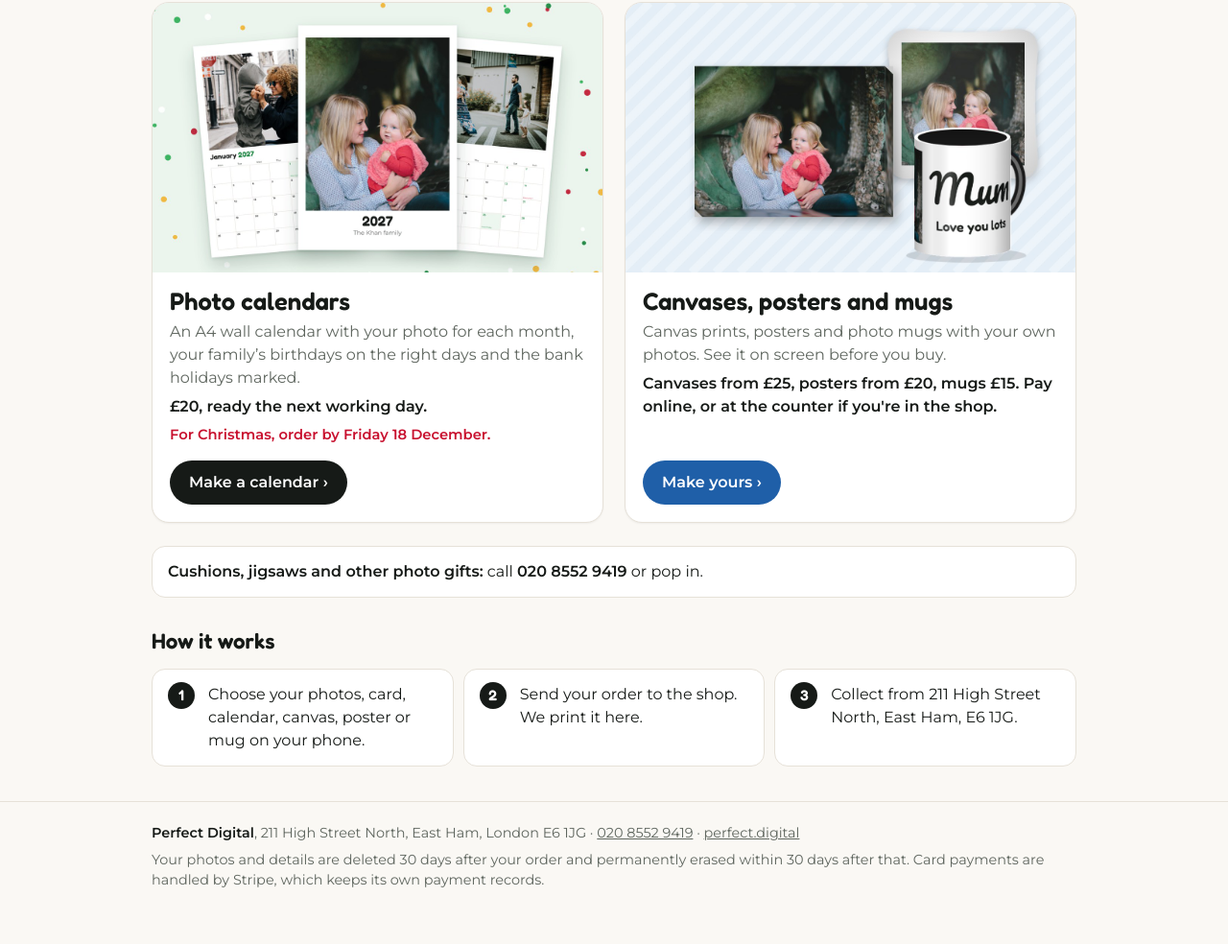
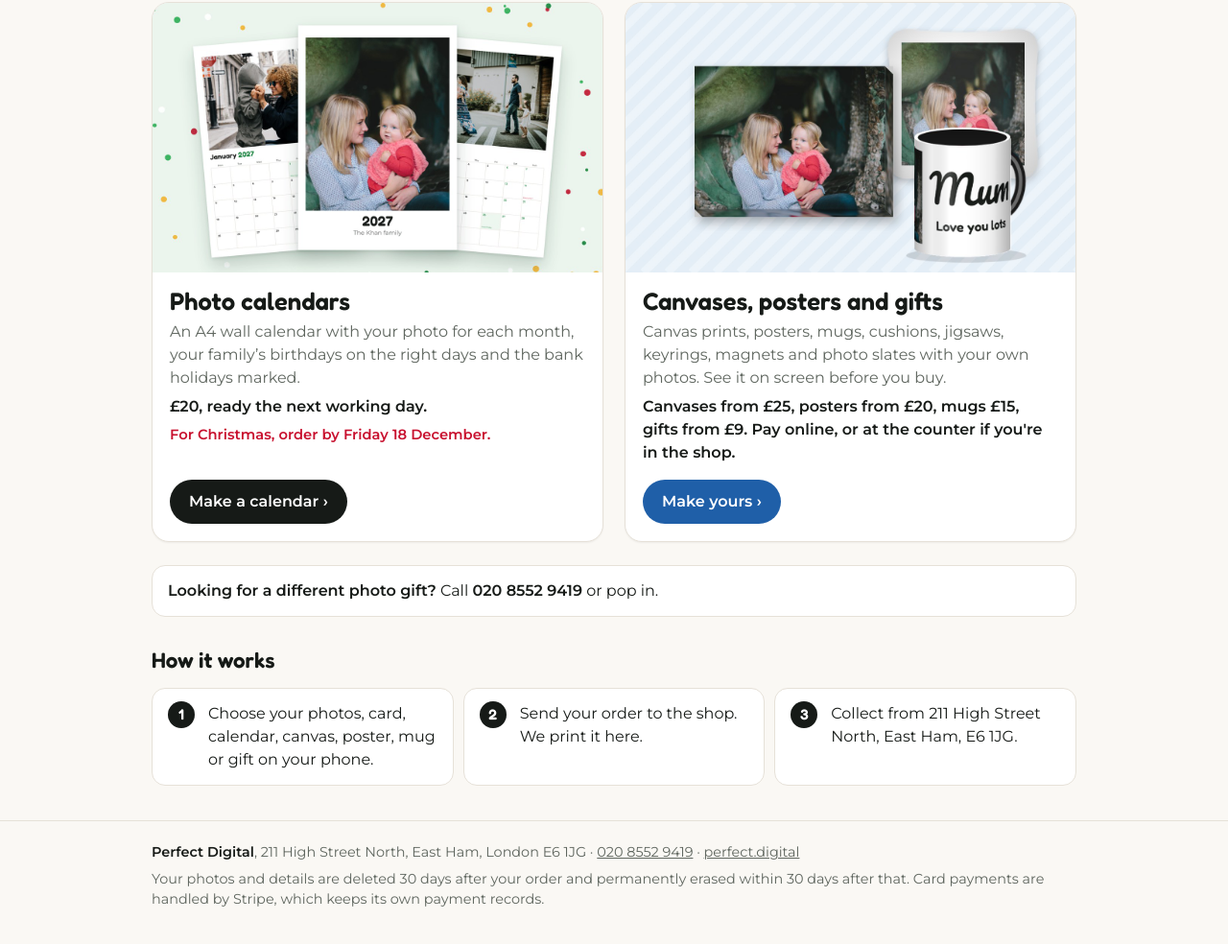
Before and after one commit to ajb2998/order-perfect-digital, a plain HTML site: page index.html in a window 1280 px wide. Shown: the part 918-1902 px from the top of the page at 96% size. Drawn offline with Linux system fonts and the light colour scheme.

Commit message:
Cushions and gifts on sale; the two heart slates held back
Cushions, jigsaws, keyrings, magnets and slates can now be ordered
online (PD.LIVE). PD.HELD keeps the small and large heart slates off
the live page; the product orders script (version 7) has the same list.
The home page says gifts can be ordered.

Co-Authored-By: Claude Fable 5.2 <noreply@anthropic.com>
Claude-Session: https://claude.ai/code/session_01DDDHDHHZ5zaVzoJALdtTRw

```diff
--- a/index.html
+++ b/index.html
@@ -4,10 +4,10 @@
 <meta charset="utf-8">
 <meta name="viewport" content="width=device-width, initial-scale=1, viewport-fit=cover">
 <title>Order online | Perfect Digital, East Ham</title>
-<meta name="description" content="Print your phone photos and make personalised cards, photo calendars, canvases, posters and mugs online. Made in our East Ham shop, ready for you to collect.">
+<meta name="description" content="Print your phone photos and make personalised cards, photo calendars, canvases, posters, mugs and photo gifts online. Made in our East Ham shop, ready for you to collect.">
 <meta property="og:type" content="website">
 <meta property="og:title" content="Order online | Perfect Digital">
-<meta property="og:description" content="Photo prints, personalised cards, photo calendars, canvases, posters and mugs from your phone, made in our East Ham shop.">
+<meta property="og:description" content="Photo prints, personalised cards, photo calendars, canvases, posters, mugs and photo gifts from your phone, made in our East Ham shop.">
 <meta property="og:url" content="https://order.perfect.digital/">
 <meta property="og:image" content="https://order.perfect.digital/img/cards.jpg">
 <link rel="icon" href="favicon.png">
@@ -86,7 +86,7 @@ footer b { color: var(--ink); }
 <main class="wrap">
   <section class="hero">
     <h1>Order online</h1>
-    <p>Print your phone photos, make your own cards and calendars, and order canvases, posters and mugs. We make them in our East Ham shop, ready for you to collect.</p>
+    <p>Print your phone photos, make your own cards and calendars, and order canvases, posters, mugs and photo gifts. We make them in our East Ham shop, ready for you to collect.</p>
     <p class="trust"><span aria-hidden="true">&#9733;</span> <b>4.9 on Google</b> from 330+ reviews &middot; Family-run in East Ham since 1990</p>
   </section>
 
@@ -123,22 +123,22 @@ footer b { color: var(--ink); }
     <a class="product gifts" href="products/">
       <img src="img/products.jpg" width="1200" height="720" alt="A canvas print and a photo mug">
       <div class="body">
-        <h2>Canvases, posters and mugs</h2>
-        <p>Canvas prints, posters and photo mugs with your own photos. See it on screen before you buy.</p>
-        <p class="price">Canvases from &pound;25, posters from &pound;20, mugs &pound;15. Pay online, or at the counter if you're in the shop.</p>
+        <h2>Canvases, posters and gifts</h2>
+        <p>Canvas prints, posters, mugs, cushions, jigsaws, keyrings, magnets and photo slates with your own photos. See it on screen before you buy.</p>
+        <p class="price">Canvases from &pound;25, posters from &pound;20, mugs &pound;15, gifts from &pound;9. Pay online, or at the counter if you're in the shop.</p>
         <div class="go"><span>Make yours &rsaquo;</span></div>
       </div>
     </a>
   </section>
 
   <section class="more" aria-label="Other photo gifts">
-    <p><b>Cushions, jigsaws and other photo gifts:</b> call <a href="tel:02085529419">020 8552 9419</a> or pop in.</p>
+    <p><b>Looking for a different photo gift?</b> Call <a href="tel:02085529419">020 8552 9419</a> or pop in.</p>
   </section>
 
   <section class="how" aria-labelledby="how-title">
     <h2 id="how-title">How it works</h2>
     <ol>
-      <li>Choose your photos, card, calendar, canvas, poster or mug on your phone.</li>
+      <li>Choose your photos, card, calendar, canvas, poster, mug or gift on your phone.</li>
       <li>Send your order to the shop. We print it here.</li>
       <li>Collect from 211 High Street North, East Ham, E6&nbsp;1JG.</li>
     </ol>
```
Also changed, not shown: products/index.html (+12 -5 lines).
